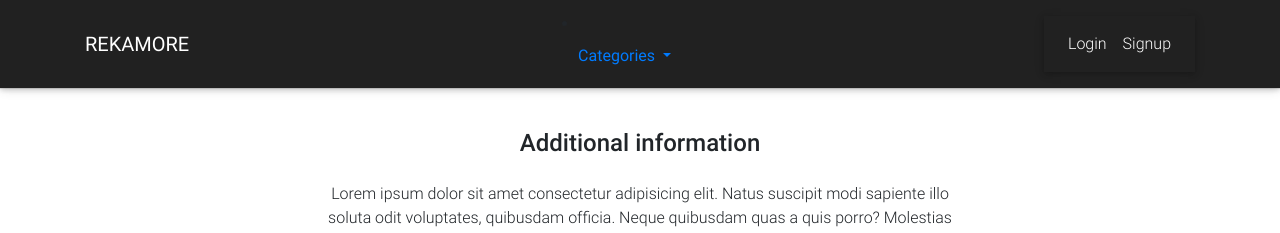
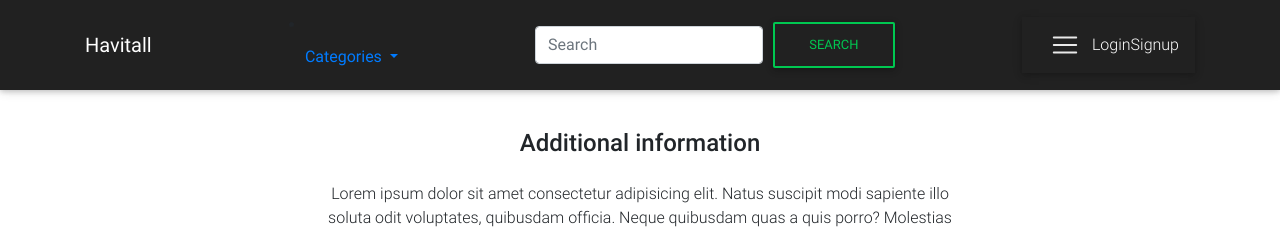
Before and after one commit to floydflava/comfi, a Django app: page /accessories in a window 1280 px wide. Shown: the top 233 px of the page. Run offline with Django 3.2, Linux system fonts and the light colour scheme; data that the repository does not hold is empty; some libraries are stand-ins or nearby versions.

Commit message:
initial commit

```diff
--- a/templates/navbar.html
+++ b/templates/navbar.html
@@ -1,18 +1,16 @@
 {% load cart_template_tags %}
 
-  <nav class="navbar fixed-top navbar-expand-lg navbar-dark bg-dark scrolling-navbar">
+  <nav class="navbar fixed-top navbar-expand-mb navbar-dark bg-dark scrolling-navbar">
 
-    <div class="container">
+    <div class="container" >
       <!-- Brand -->
       <a class="navbar-brand waves-effect" href="/">
-        <strong class="white-text">REKAMORE</strong>
+        <strong class="white-text">Havitall</strong>
       </a>
       <li class="nav-item dropdown">
         <a class="nav-link dropdown-toggle" href="#"  data-toggle="dropdown">
           <strong>Categories</strong>
-
         </a>
-
         <div class="dropdown-menu" aria-labelledby="navbarDropdown">
           <a class="dropdown-item" href="{% url 'rope:accessories' %}">Accessories</a>
           <div class="dropdown-divider"></div>
@@ -21,27 +19,20 @@
           <a class="dropdown-item" href="#">Tools</a>
         </div>
       </li>
+    <form class="form-inline my-1 my-mb-0">
+      <input class="form-control mr-sm-1" type="search" action="{% url 'rope:search' %}" method="get" placeholder="Search" aria-label="Search" name="q" type="text">
+      <button class="btn btn-outline-success " type="submit">Search</button>
+    </form>
 
       <div class="collapse" id="navbarToggleExternalContent">
         <div class="bg-dark p-4">
-          <h4 class="text-white">Collapsed content</h4>
-          <span class="text-muted">Toggleable via the navbar brand.</span>
+
         </div>
       </div>
       <nav class="navbar navbar-dark bg-dark">
         <button class="navbar-toggler" type="button" data-toggle="collapse" data-target="#navbarToggleExternalContent" aria-controls="navbarToggleExternalContent" aria-expanded="false" aria-label="Toggle navigation">
           <span class="navbar-toggler-icon"></span>
         </button>
-
-        <!-- Left -->
-        <!-- <ul class="navbar-nav mr-auto">
-          <form class="form-inline" action="{% url 'rope:search' %}" method="get">
-            <div class="md-form my-0">
-              <input class="form-control mr-sm-2" name="q" type="text" placeholder="Search" aria-label="Search">
-            </div>
-          </form>
-
-        </ul> -->
 
         <!-- Right -->
         <ul class="navbar-nav nav-flex-icons">
@@ -78,13 +69,3 @@
     </div>
 
   </nav>
-
-  <script>
-    $(function () {
-      var nua = navigator.userAgent
-      var isAndroid = (nua.indexOf('Mozilla/5.0') > -1 && nua.indexOf('Android ') > -1 && nua.indexOf('AppleWebKit') > -1 && nua.indexOf('Chrome') === -1)
-      if (isAndroid) {
-        $('select.form-control').removeClass('form-control').css('width', '100%')
-      }
-    })
-</script>
```
